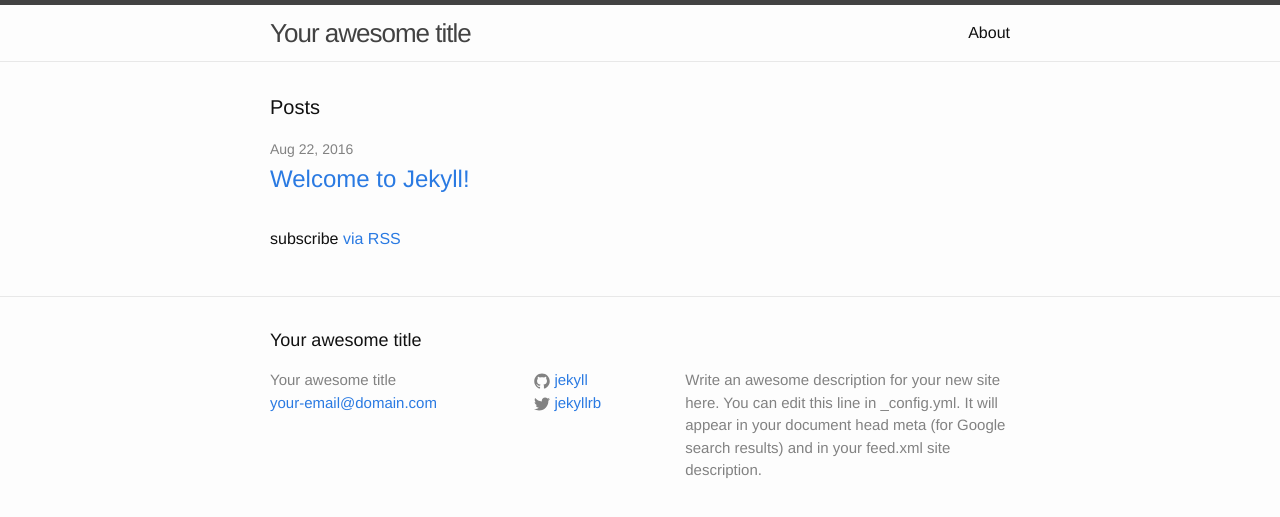
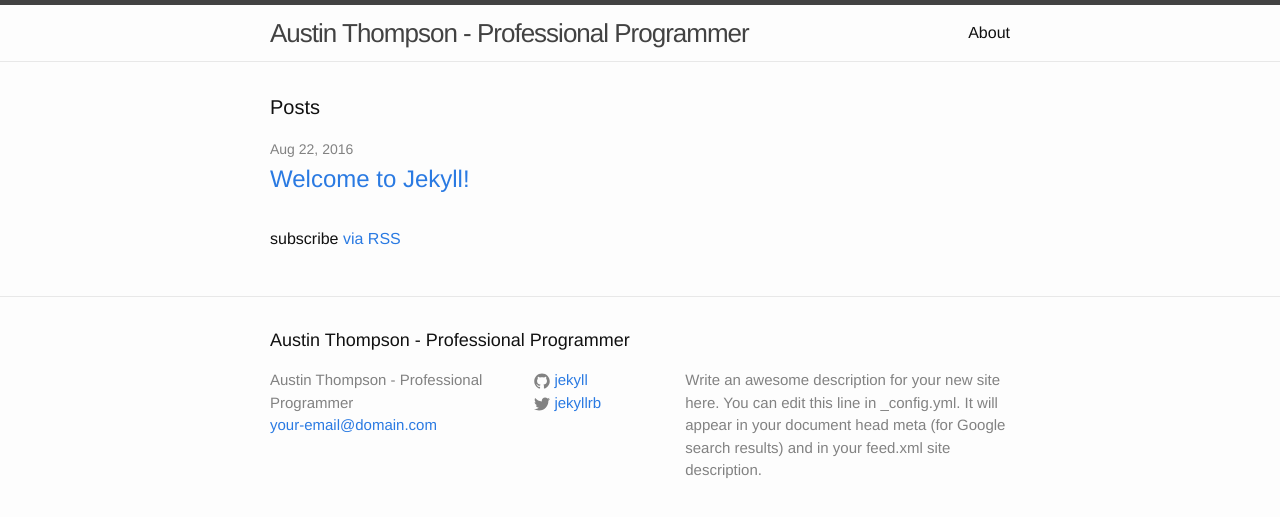
Before and after one commit to Pappyhands/pappyhands.github.io, a Jekyll site: the page built from index.html, in a window 1280 px wide. Shown: the top 517 px of the page. Built offline with Jekyll 4.4.1, drawn with Linux system fonts in a browser that asks for light colours.

Commit message:
Update _config.yml

```diff
--- a/_config.yml
+++ b/_config.yml
@@ -6,7 +6,7 @@
 # 'jekyll serve'. If you change this file, please restart the server process.
 
 # Site settings
-title: Your awesome title
+title: Austin Thompson - Professional Programmer
 email: your-email@domain.com
 description: > # this means to ignore newlines until "baseurl:"
   Write an awesome description for your new site here. You can edit this
```
